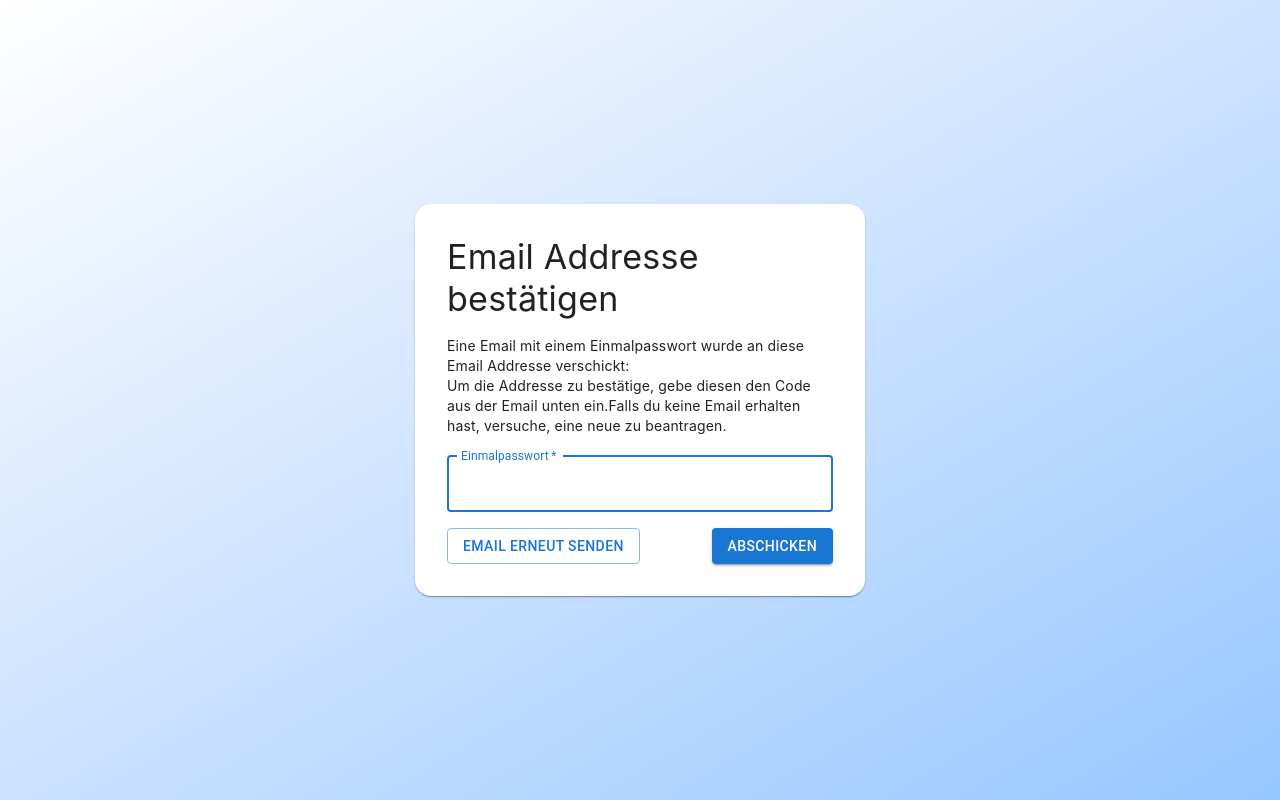
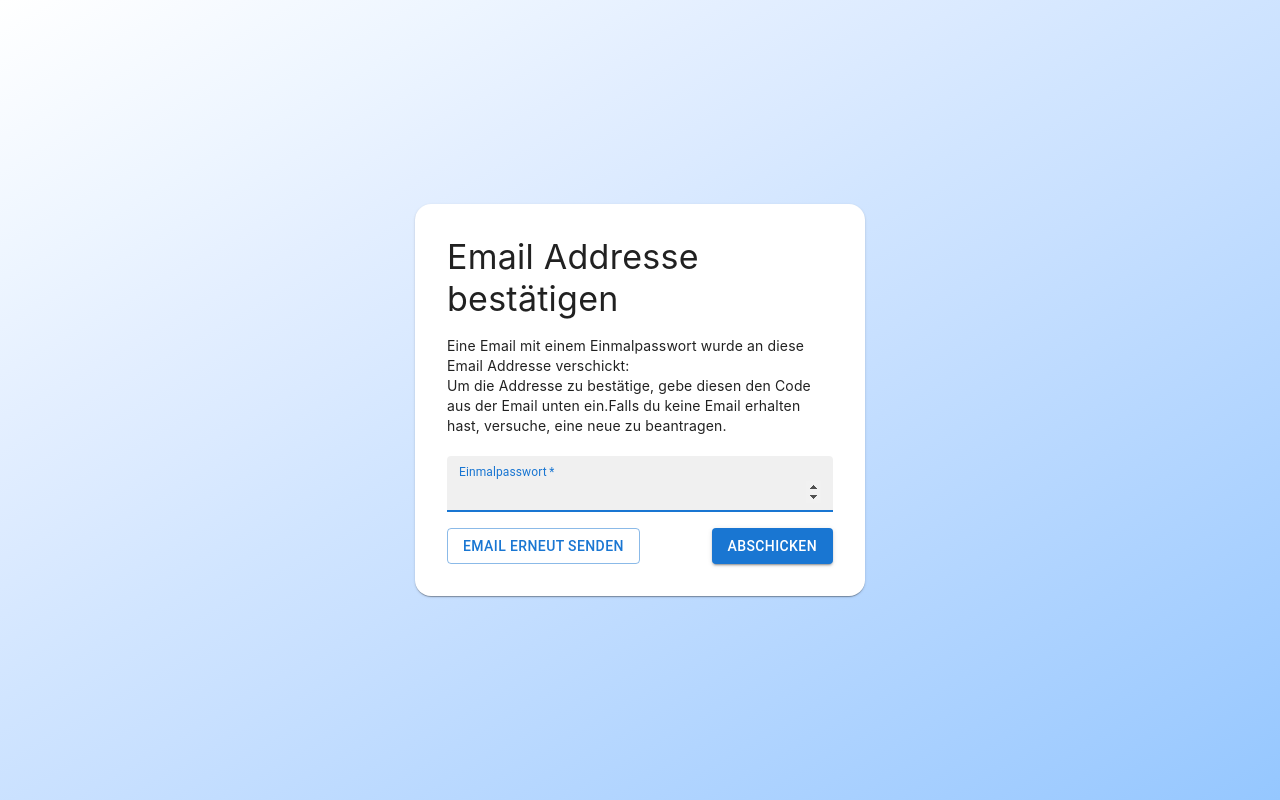
Before and after one commit to my-own-lawbook/web-client, a React (Vite) app: page /auth/signup/email-verify in a window 1280 px wide. Built offline with nearby package versions, Linux system fonts and the light colour scheme.

Commit message:
12: Fixed email verify token field

```diff
--- a/src/core/components/form/EmailVerifyTokenInput.tsx
+++ b/src/core/components/form/EmailVerifyTokenInput.tsx
@@ -13,7 +13,7 @@ export default function EmailVerifyTokenInput(props: CivorisTextFieldProps) {
             {...props}
             id="email-token"
             name="email-token"
-            type="text"
+            type="number"
 
             label={t('components.input.email_token.label')}
             placeholder={t('components.input.email_token.placeholder')}
@@ -22,7 +22,7 @@ export default function EmailVerifyTokenInput(props: CivorisTextFieldProps) {
 
             value={props.field.input.value}
             onChange={(e) => props.field.set(e.target.value)}
-            variant="outlined"
+            variant="filled"
 
             helperText={props.field.input.error ? t(props.field.input.error) : null}
             error={props.field.input.error != null}
--- a/src/i18n.ts
+++ b/src/i18n.ts
@@ -229,8 +229,8 @@ await i18next
                                 placeholder: "user@domain.com"
                             },
                             email_token: {
-                                label: "Token",
-                                placeholder: "570c53cd-e102-4287-ae38-e22e0ee73f23"
+                                label: "One-Time-Password",
+                                placeholder: "869249"
                             },
                             expiration: {
                                 label: "Expiration date"
@@ -555,7 +555,7 @@ await i18next
                             },
                             email_token: {
                                 label: "Einmalpasswort",
-                                placeholder: "570c53cd-e102-4287-ae38-e22e0ee73f23"
+                                placeholder: "357532"
                             },
                             expiration: {
                                 label: "Ablaufdatum"
```
